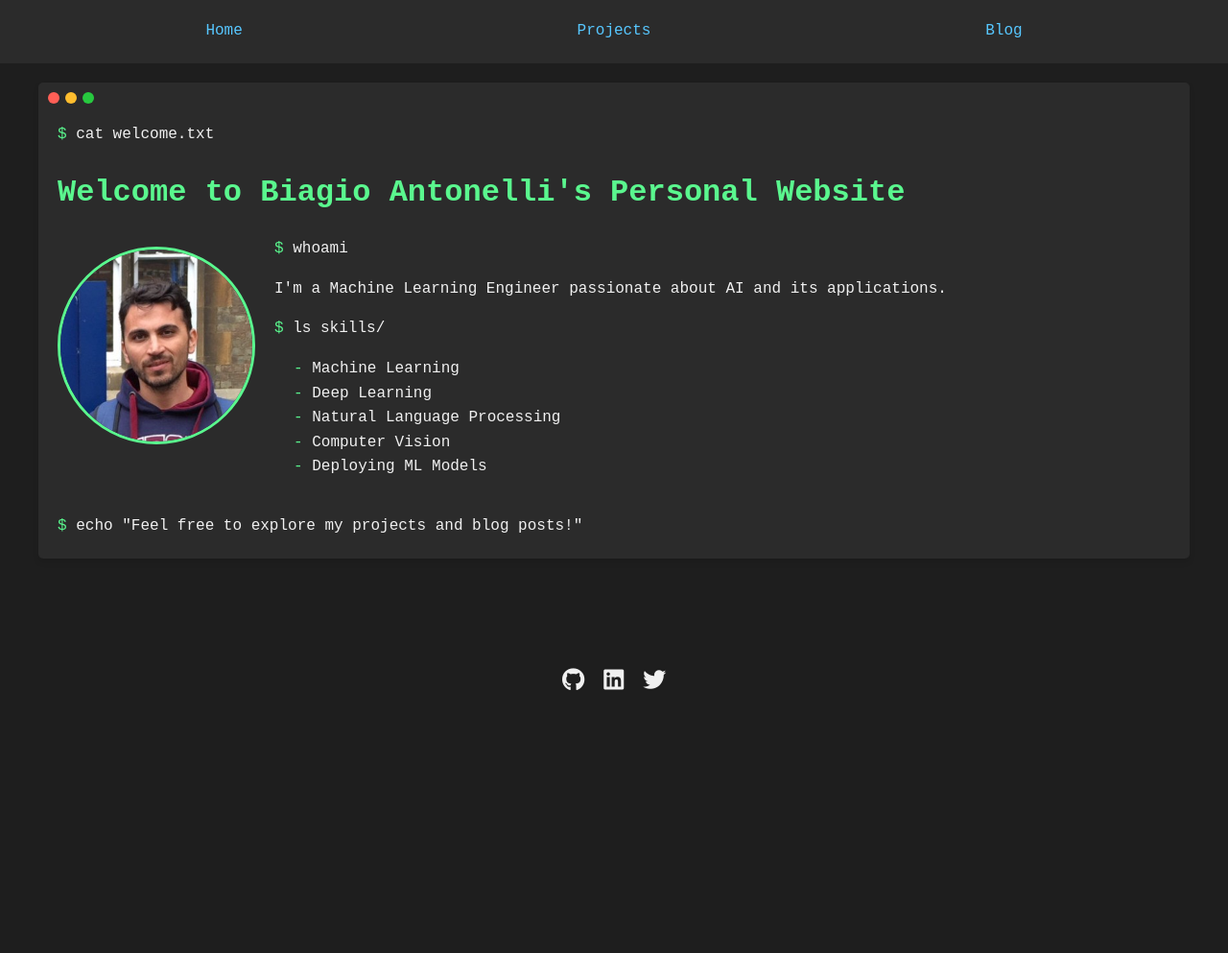
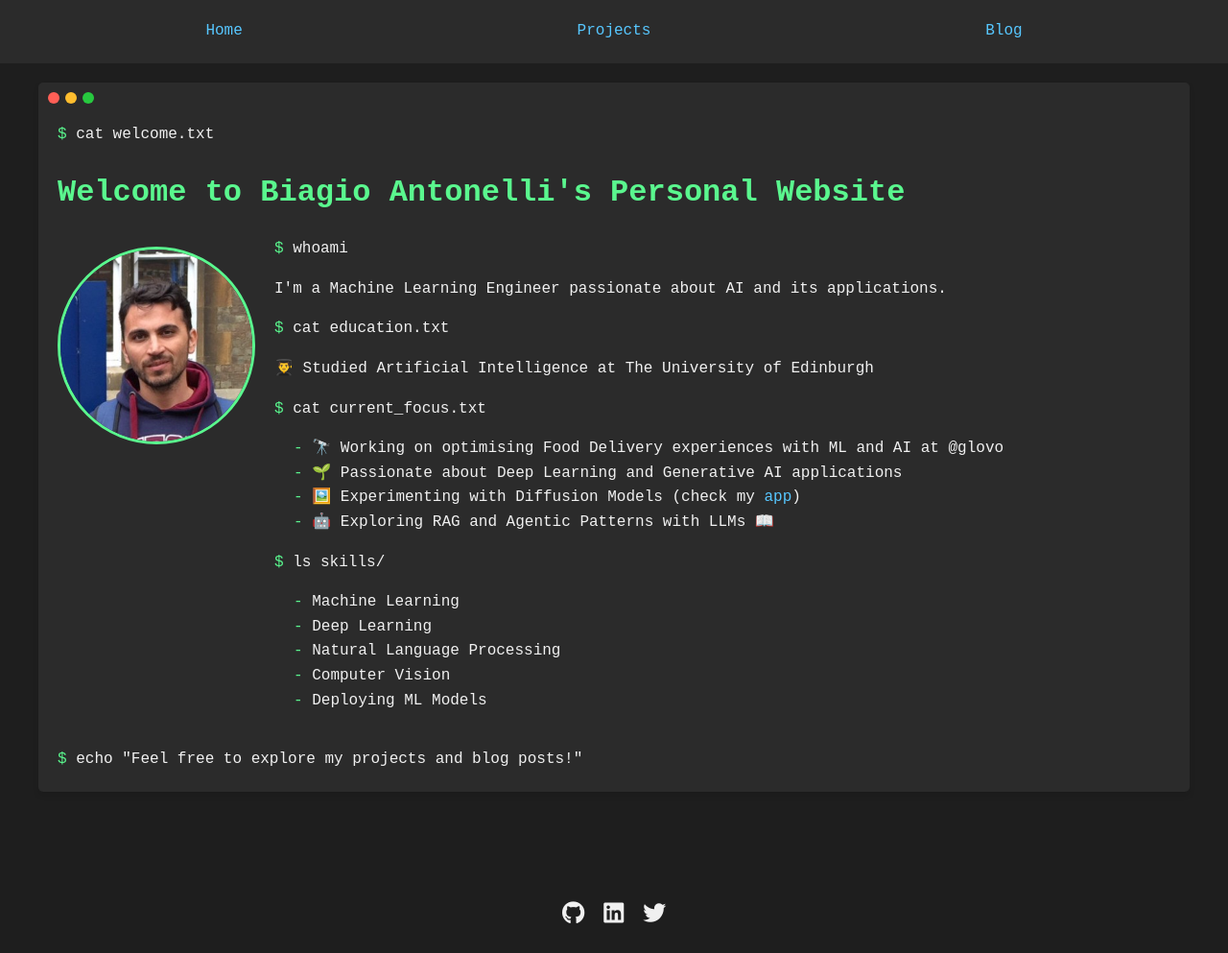
Before and after one commit to BiagioAntonelli/BiagioAntonelli.github.io, a Jekyll site: the page built from index.html, in a window 1280 px wide. Shown: the whole page at 96% size. Built offline with Jekyll 4.4.1, drawn with Linux system fonts in a browser that asks for light colours; before the commit the page ends 900 px from its top, so only the background shows below that.

```diff
--- a/index.html
+++ b/index.html
@@ -18,13 +18,22 @@ title: Biagio Antonelli
             <div class="profile-text">
                 <p class="terminal-text"><span class="terminal-prompt">$</span> whoami</p>
                 <p>I'm a Machine Learning Engineer passionate about AI and its applications.</p>
+                <p class="terminal-text"><span class="terminal-prompt">$</span> cat education.txt</p>
+                <p>👨‍🎓 Studied Artificial Intelligence at The University of Edinburgh</p>
+                <p class="terminal-text"><span class="terminal-prompt">$</span> cat current_focus.txt</p>
+                <ul>
+                    <li>🔭 Working on optimising Food Delivery experiences with ML and AI at @glovo</li>
+                    <li>🌱 Passionate about Deep Learning and Generative AI applications</li>
+                    <li>🖼️ Experimenting with Diffusion Models (check my <a href="https://replace-me.com/">app</a>)</li>
+                    <li>🤖 Exploring RAG and Agentic Patterns with LLMs 📖</li>
+                </ul>
                 <p class="terminal-text"><span class="terminal-prompt">$</span> ls skills/</p>
                 <ul>
                     <li>Machine Learning</li>
                     <li>Deep Learning</li>
                     <li>Natural Language Processing</li>
                     <li>Computer Vision</li>
-					<li>Deploying ML Models</li>
+                    <li>Deploying ML Models</li>
                 </ul>
             </div>
         </div>
```
Also changed, not shown: about/index.html (+22 -0 lines), 1 other file.
